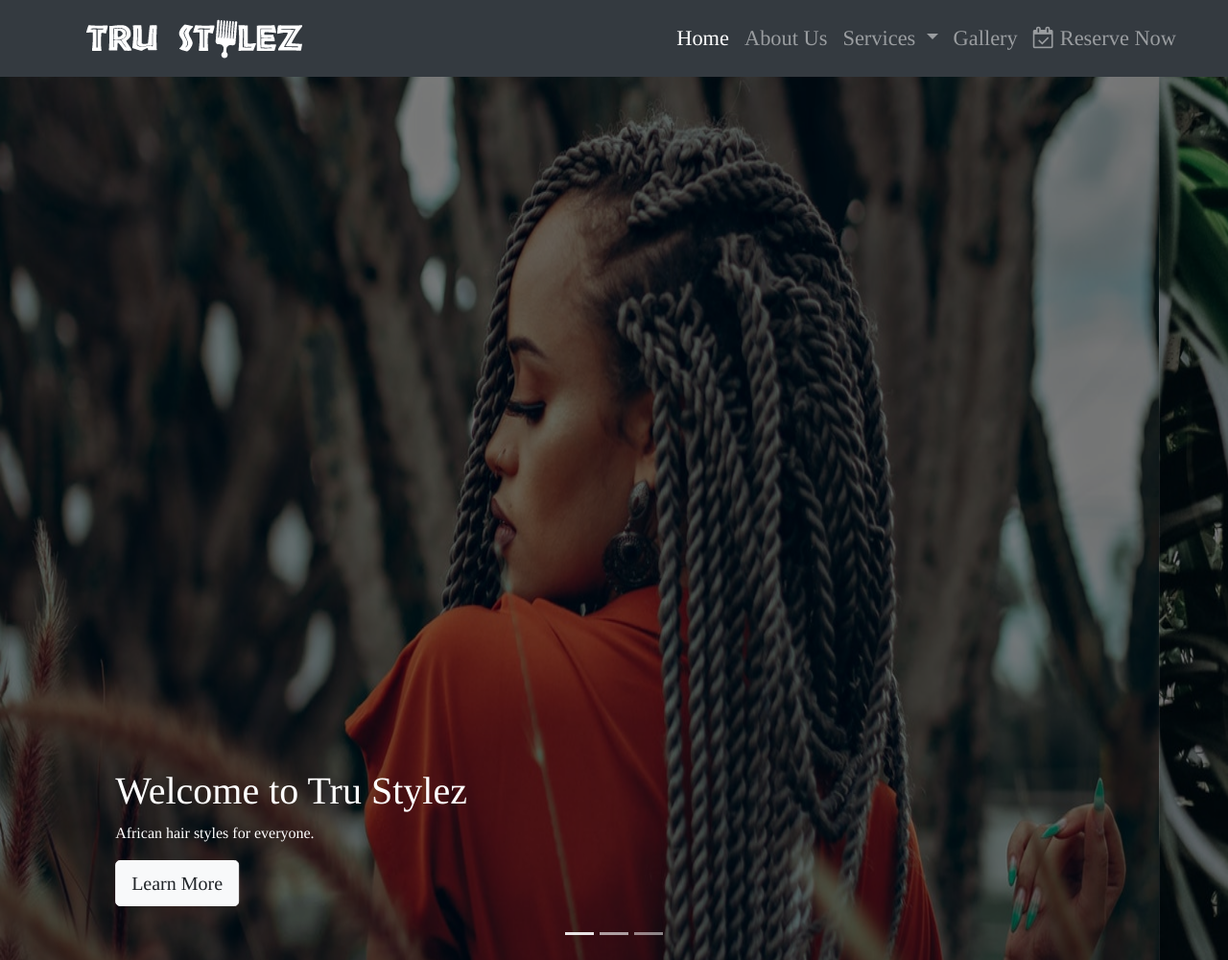
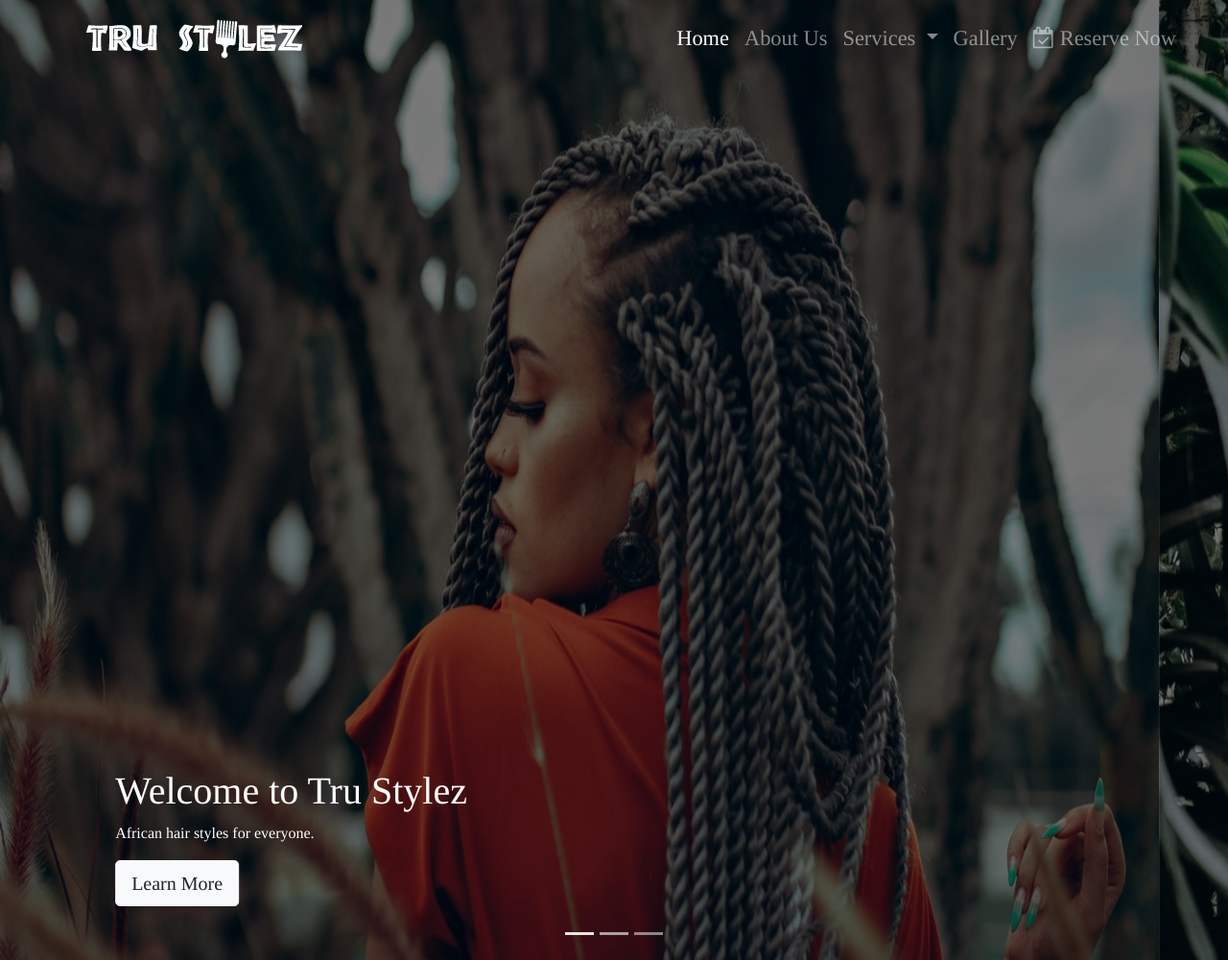
Before and after one commit to rjblee/tru_stylez, a plain HTML site: page index.html in a window 1280 px wide. Shown: the top 1000 px of the page at 96% size. Drawn offline with nearby package versions, Linux system fonts and the light colour scheme; a web font is replaced by a local one.

Commit message:
Edit navbar

```diff
--- a/index.html
+++ b/index.html
@@ -19,7 +19,7 @@
     <!-- NAVBAR -->
     <div class="container">
         <div class="navbar-wrapper">
-            <nav class="navbar navbar-expand-lg navbar-dark bg-dark navbar-static-top">
+            <nav class="navbar navbar-expand-lg navbar-dark bg-clear navbar-static-top">
                 <a class="navbar-brand" href="#"><img src="images/TruStylez-Logo.png" alt=""></a>
 
                 <button class="navbar-toggler" type="button" data-toggle="collapse" data-target="#navbarSupportedContent" aria-controls="navbarSupportedContent" aria-expanded="false" aria-label="Toggle navigation">
```
